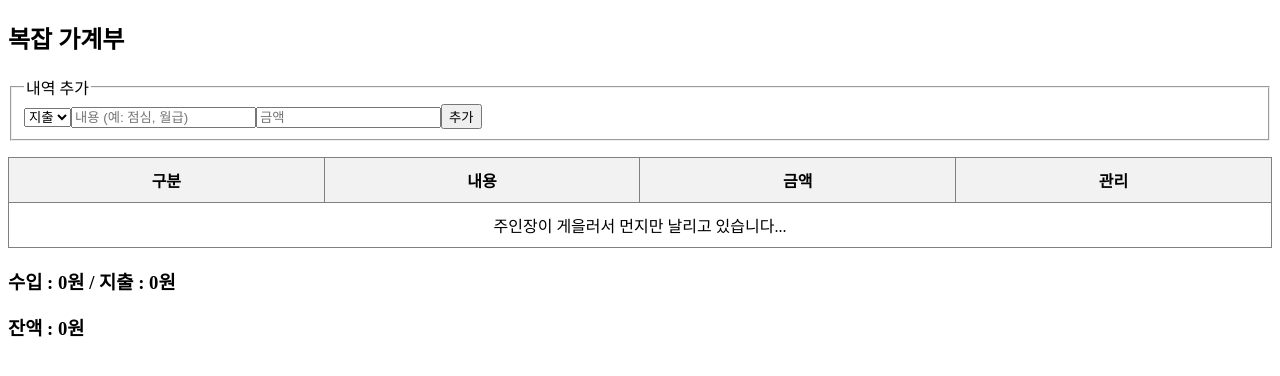
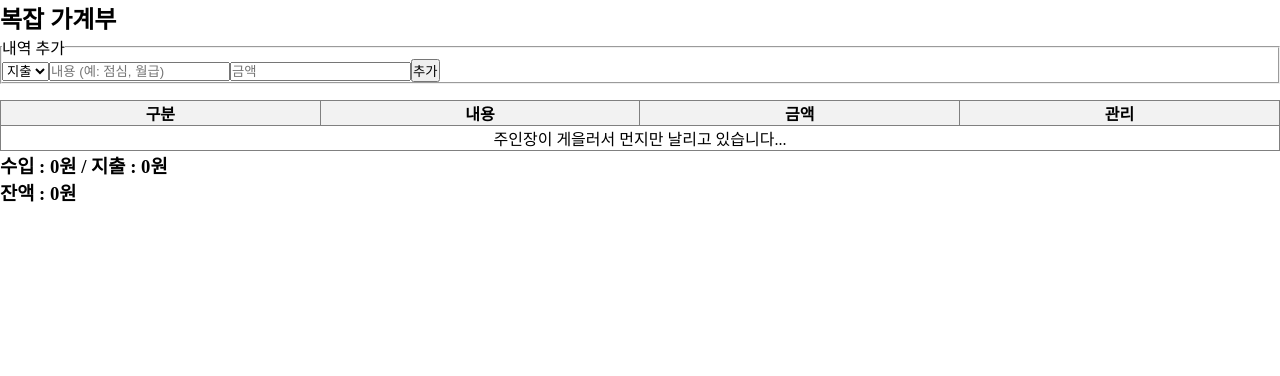
Before and after one commit to Drtr92/react-03-expense, a React (Vite) app: page / in a window 1280 px wide. Shown: the top 376 px of the page. Built offline with nearby package versions, Linux system fonts and the light colour scheme.

Commit message:
prettier 설치 및 세팅 완료

```diff
--- a/package.json
+++ b/package.json
@@ -22,6 +22,7 @@
     "eslint-plugin-react-hooks": "^7.1.1",
     "eslint-plugin-react-refresh": "^0.5.7",
     "globals": "^17.13.0",
+    "prettier": "^3.9.10",
     "vite": "^8.3.4"
   }
 }
--- /dev/null
+++ b/src/global.css
@@ -0,0 +1,5 @@
+* {
+    box-sizing: border-box;
+    margin: 0;
+    padding: 0;
+}
--- a/src/main.jsx
+++ b/src/main.jsx
@@ -1,6 +1,7 @@
 import { StrictMode } from 'react'
 import { createRoot } from 'react-dom/client'
 import App from './App.jsx'
+import "./global.css";
 
 createRoot(document.getElementById('root')).render(
   <StrictMode>
```
Also changed, not shown: prettier.config.mjs (added, +14 -0 lines), src/App.module.css (added), 1 other file (tests, documents, lock files or other folders).
